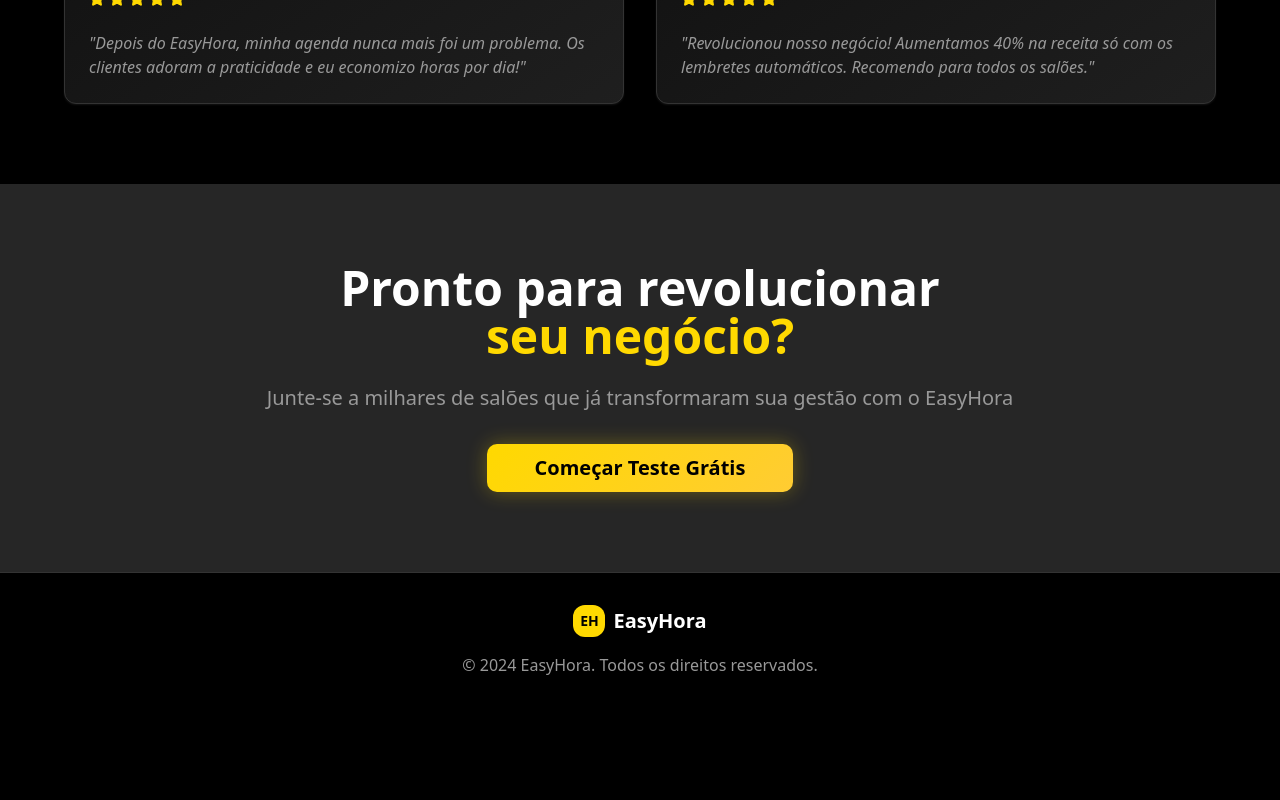
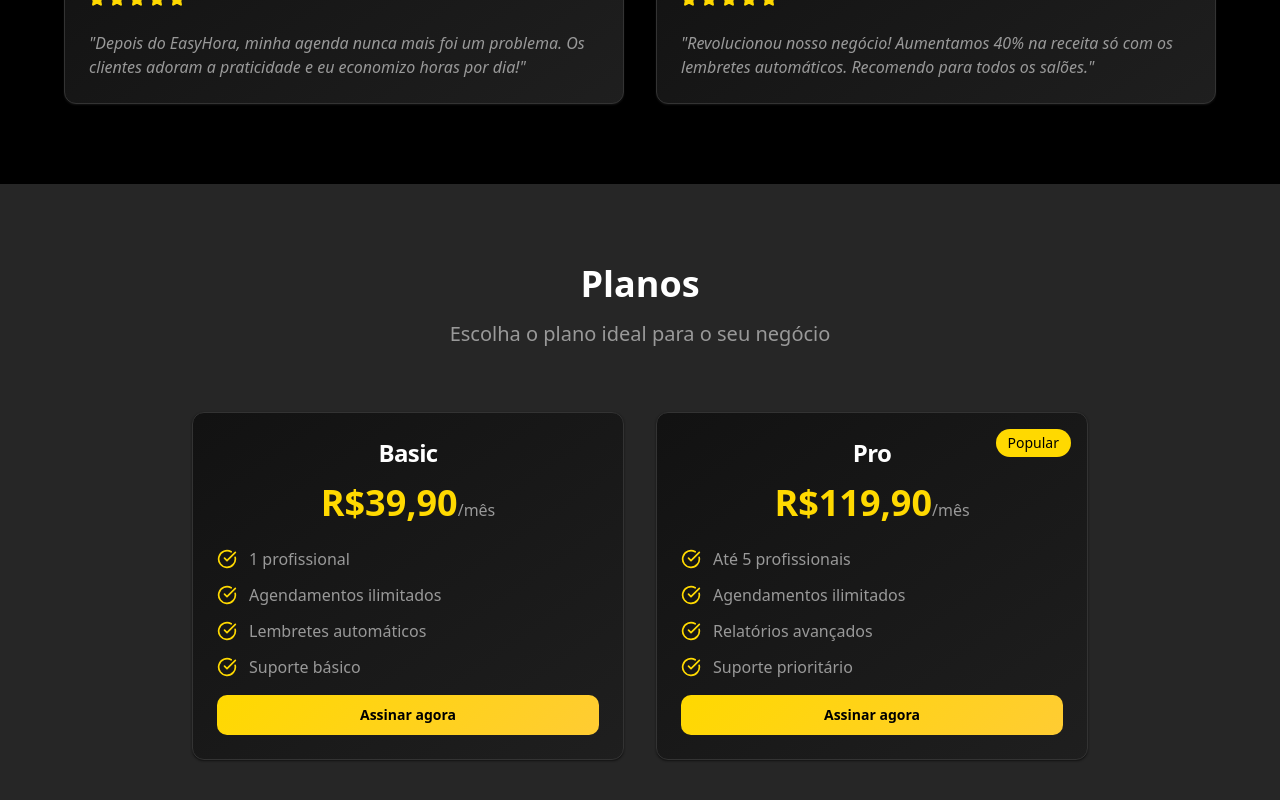
Before and after one commit to jhonatanferreira-cpu/easy-hora-agendamento-ouro, a React (Vite) app: page / in a window 1280 px wide. Shown: the part 1900-2700 px from the top of the page. Before the commit the page ends 2609 px from the top, so only its background shows below. Built offline with nearby package versions, Linux system fonts and the light colour scheme.

Commit message:
Add Pricing Section

```diff
--- a/src/pages/Index.tsx
+++ b/src/pages/Index.tsx
@@ -190,6 +190,93 @@ const Index = () => {
         </div>
       </section>
 
+      {/* Planos Section */}
+      <section className="py-20 px-4 bg-secondary">
+        <div className="max-w-6xl mx-auto">
+          <div className="text-center mb-16">
+            <h2 className="text-4xl font-bold text-foreground mb-4">
+              Planos
+            </h2>
+            <p className="text-xl text-muted-foreground">
+              Escolha o plano ideal para o seu negócio
+            </p>
+          </div>
+
+          <div className="grid md:grid-cols-2 gap-8 max-w-4xl mx-auto">
+            {/* Basic Plan */}
+            <Card className="gradient-card shadow-card border-border hover:shadow-golden transition-smooth animate-fade-in">
+              <CardHeader className="text-center">
+                <CardTitle className="text-2xl text-foreground mb-2">Basic</CardTitle>
+                <div className="mb-4">
+                  <span className="text-4xl font-bold text-primary">R$39,90</span>
+                  <span className="text-muted-foreground">/mês</span>
+                </div>
+              </CardHeader>
+              <CardContent className="space-y-4">
+                <ul className="space-y-3 text-muted-foreground">
+                  <li className="flex items-center space-x-3">
+                    <CheckCircle className="w-5 h-5 text-primary flex-shrink-0" />
+                    <span>1 profissional</span>
+                  </li>
+                  <li className="flex items-center space-x-3">
+                    <CheckCircle className="w-5 h-5 text-primary flex-shrink-0" />
+                    <span>Agendamentos ilimitados</span>
+                  </li>
+                  <li className="flex items-center space-x-3">
+                    <CheckCircle className="w-5 h-5 text-primary flex-shrink-0" />
+                    <span>Lembretes automáticos</span>
+                  </li>
+                  <li className="flex items-center space-x-3">
+                    <CheckCircle className="w-5 h-5 text-primary flex-shrink-0" />
+                    <span>Suporte básico</span>
+                  </li>
+                </ul>
+                <Button className="w-full gradient-primary text-primary-foreground font-semibold py-3 hover:shadow-golden transition-smooth">
+                  Assinar agora
+                </Button>
+              </CardContent>
+            </Card>
+
+            {/* Pro Plan */}
+            <Card className="gradient-card shadow-card border-border hover:shadow-golden transition-smooth animate-fade-in relative overflow-hidden">
+              <div className="absolute top-4 right-4 bg-primary text-primary-foreground px-3 py-1 rounded-full text-sm font-medium">
+                Popular
+              </div>
+              <CardHeader className="text-center">
+                <CardTitle className="text-2xl text-foreground mb-2">Pro</CardTitle>
+                <div className="mb-4">
+                  <span className="text-4xl font-bold text-primary">R$119,90</span>
+                  <span className="text-muted-foreground">/mês</span>
+                </div>
+              </CardHeader>
+              <CardContent className="space-y-4">
+                <ul className="space-y-3 text-muted-foreground">
+                  <li className="flex items-center space-x-3">
+                    <CheckCircle className="w-5 h-5 text-primary flex-shrink-0" />
+                    <span>Até 5 profissionais</span>
+                  </li>
+                  <li className="flex items-center space-x-3">
+                    <CheckCircle className="w-5 h-5 text-primary flex-shrink-0" />
+                    <span>Agendamentos ilimitados</span>
+                  </li>
+                  <li className="flex items-center space-x-3">
+                    <CheckCircle className="w-5 h-5 text-primary flex-shrink-0" />
+                    <span>Relatórios avançados</span>
+                  </li>
+                  <li className="flex items-center space-x-3">
+                    <CheckCircle className="w-5 h-5 text-primary flex-shrink-0" />
+                    <span>Suporte prioritário</span>
+                  </li>
+                </ul>
+                <Button className="w-full gradient-primary text-primary-foreground font-semibold py-3 hover:shadow-golden transition-smooth">
+                  Assinar agora
+                </Button>
+              </CardContent>
+            </Card>
+          </div>
+        </div>
+      </section>
+
       {/* CTA Section */}
       <section className="py-20 px-4 bg-secondary">
         <div className="max-w-4xl mx-auto text-center">
```
